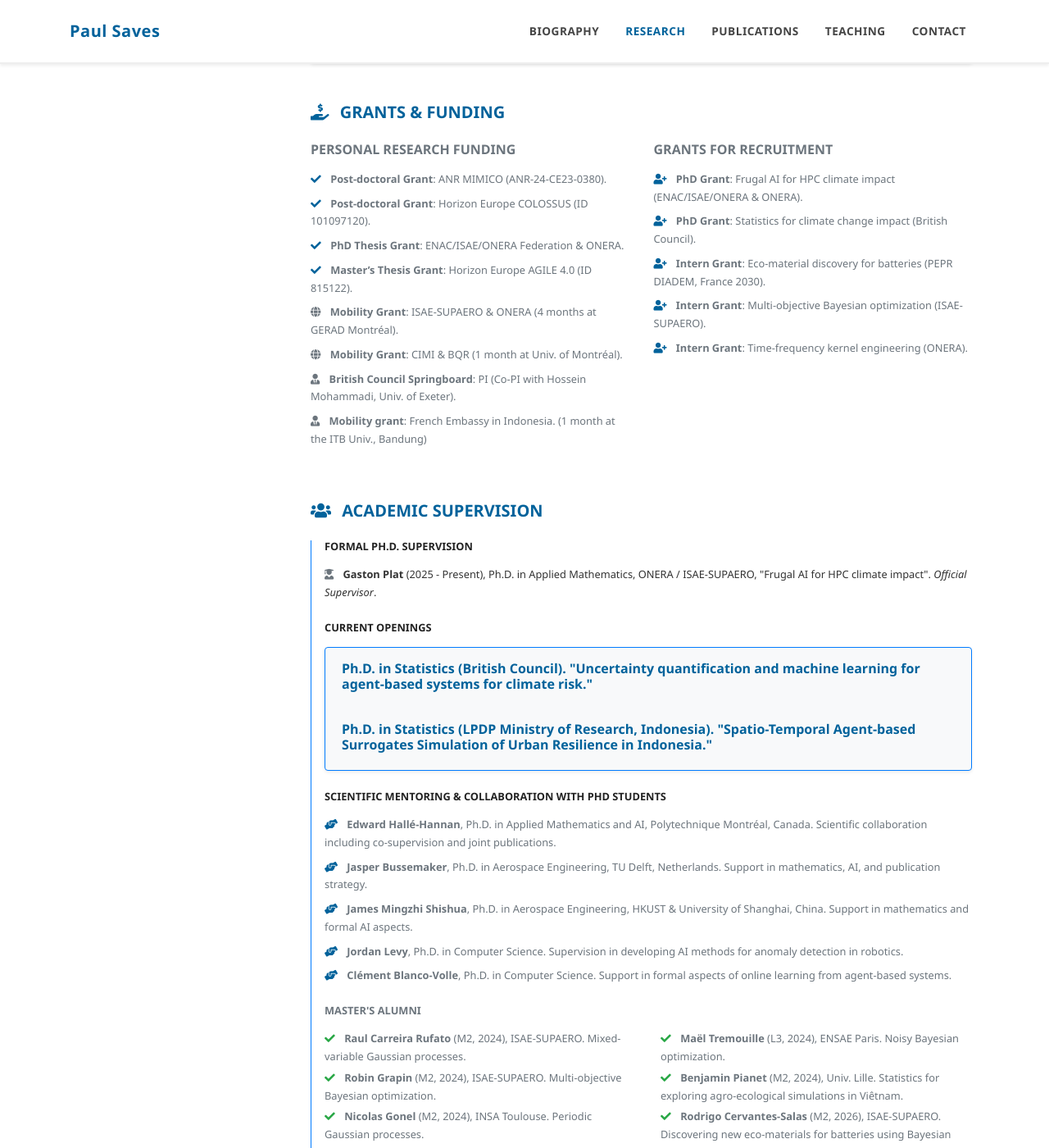
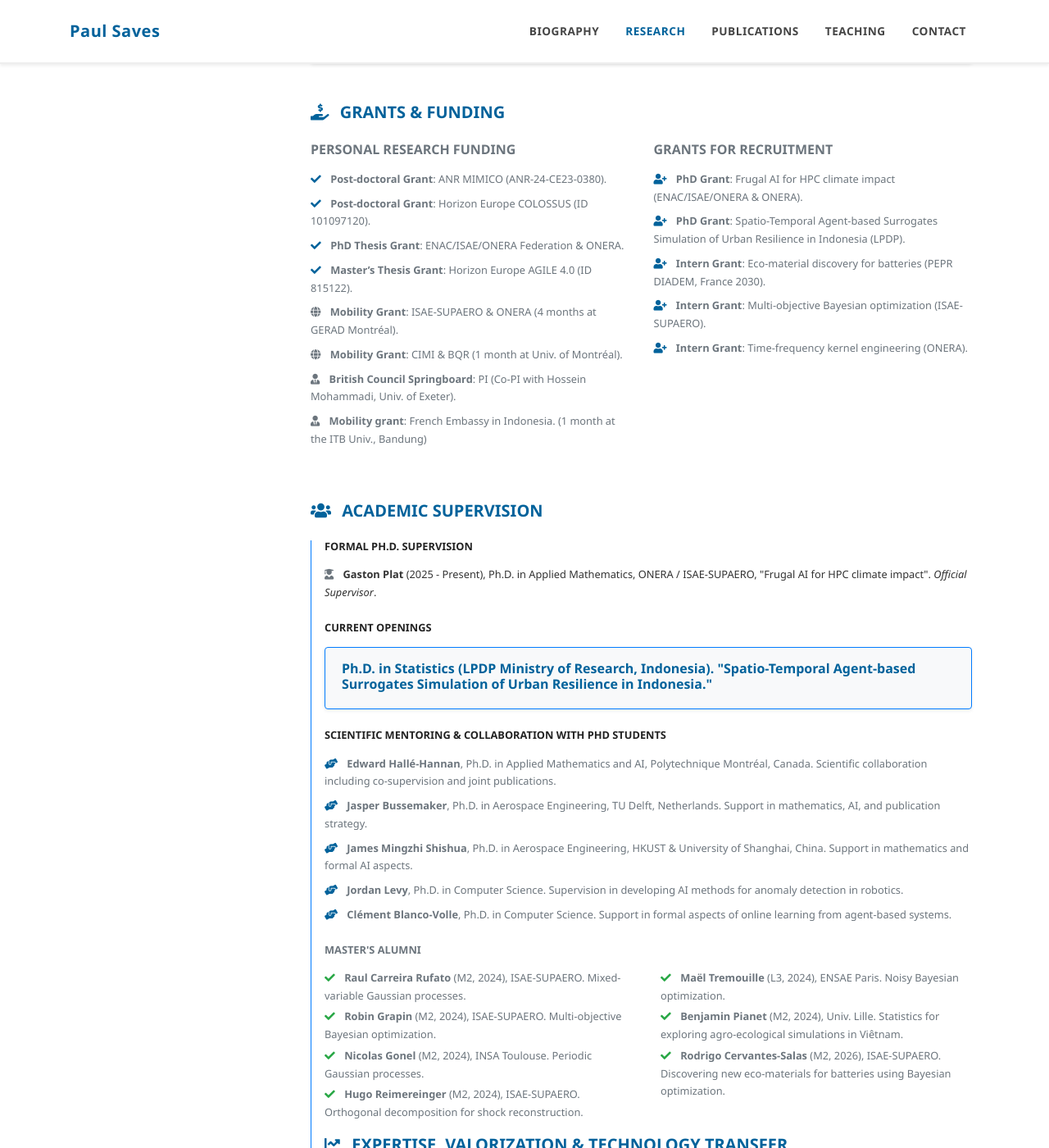
Before and after one commit to Paul-Saves/Paul-Saves.github.io, a Jekyll site: the page built from _pages/research.md, in a window 1280 px wide and 1400 px high, scrolled down 1138 px. Shown: the whole window at 82% size. Built offline with Jekyll 4.4.1, drawn with Linux system fonts in a browser that asks for light colours; a style sheet for code colours, icons or effects is not loaded.

Commit message:
add lpdp

```diff
--- a/_pages/research.md
+++ b/_pages/research.md
@@ -81,7 +81,7 @@ title: Research
           <h3 class="h6 font-weight-bold mb-3 text-uppercase text-muted">Grants for Recruitment</h3>
           <ul class="list-unstyled text-secondary">
             <li class="mb-2"><i class="fas fa-user-plus text-primary mr-2"></i> <strong>PhD Grant</strong>: Frugal AI for HPC climate impact (ENAC/ISAE/ONERA & ONERA).</li>
-            <li class="mb-2"><i class="fas fa-user-plus text-primary mr-2"></i> <strong>PhD Grant</strong>: Statistics for climate change impact (British Council).</li>
+            <li class="mb-2"><i class="fas fa-user-plus text-primary mr-2"></i> <strong>PhD Grant</strong>: Spatio-Temporal Agent-based Surrogates Simulation of Urban Resilience in Indonesia (LPDP).</li>
             <li class="mb-2"><i class="fas fa-user-plus text-primary mr-2"></i> <strong>Intern Grant</strong>: Eco-material discovery for batteries (PEPR DIADEM, France 2030).</li>
             <li class="mb-2"><i class="fas fa-user-plus text-primary mr-2"></i> <strong>Intern Grant</strong>: Multi-objective Bayesian optimization (ISAE-SUPAERO).</li>
             <li class="mb-2"><i class="fas fa-user-plus text-primary mr-2"></i> <strong>Intern Grant</strong>: Time-frequency kernel engineering (ONERA).</li>
@@ -101,10 +101,7 @@ title: Research
         </ul>
         <h3 class="h6 font-weight-bold mt-4 mb-3 small text-uppercase">Current Openings</h3>
         <div class="card border-primary bg-light shadow-sm mb-4">
-          <div class="card-body py-3">
-            <h4 class="h6 font-weight-bold mb-1 text-primary">Ph.D. in Statistics (British Council). "Uncertainty quantification and machine learning for agent-based systems for climate risk."</h4>
-          </div>
-   <div class="card-body py-3">
+        <div class="card-body py-3">
             <h4 class="h6 font-weight-bold mb-1 text-primary">Ph.D. in Statistics (LPDP Ministry of Research, Indonesia). "Spatio-Temporal Agent-based Surrogates Simulation of Urban Resilience in Indonesia."</h4>
           </div>
         </div>
```
